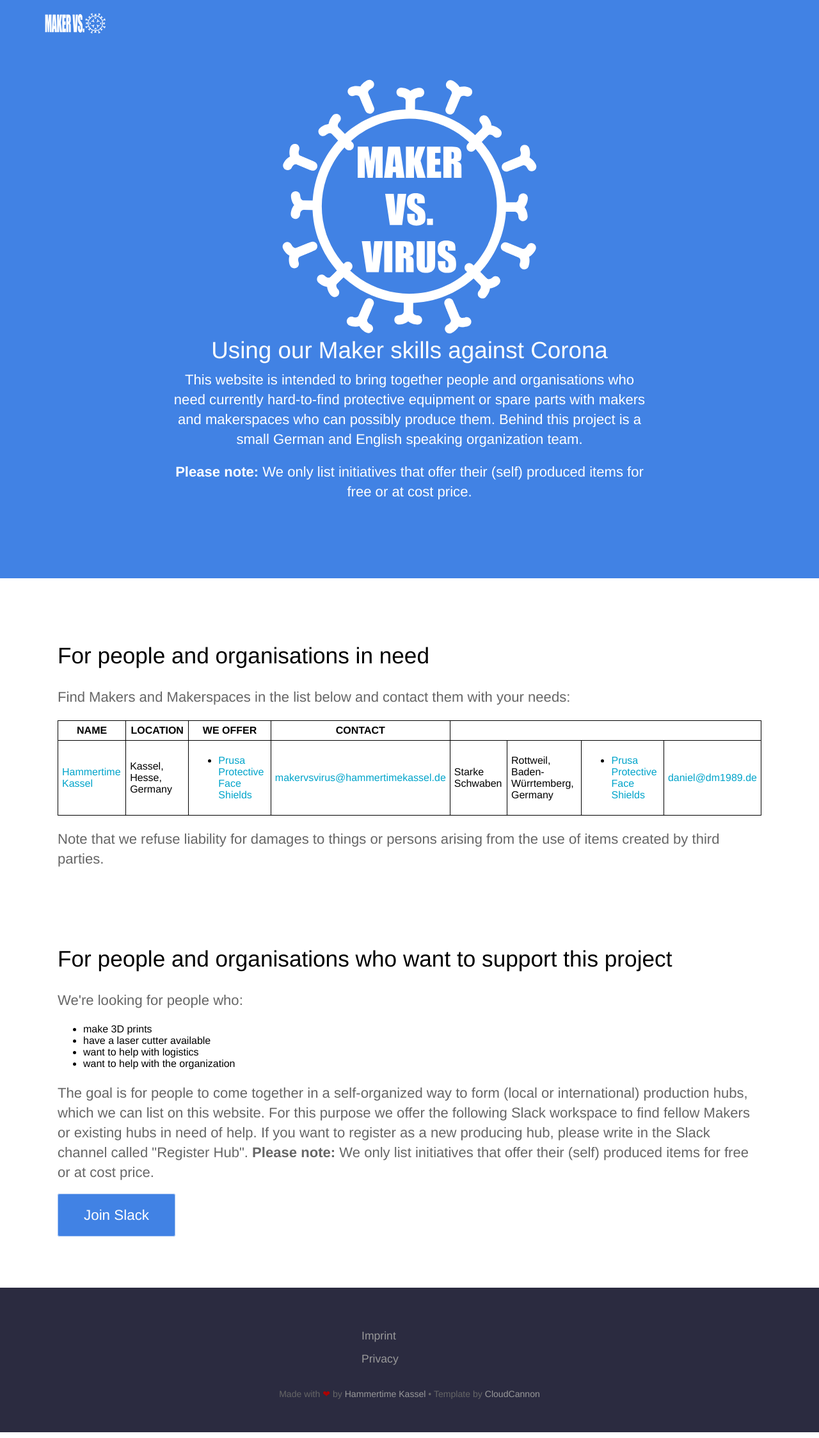
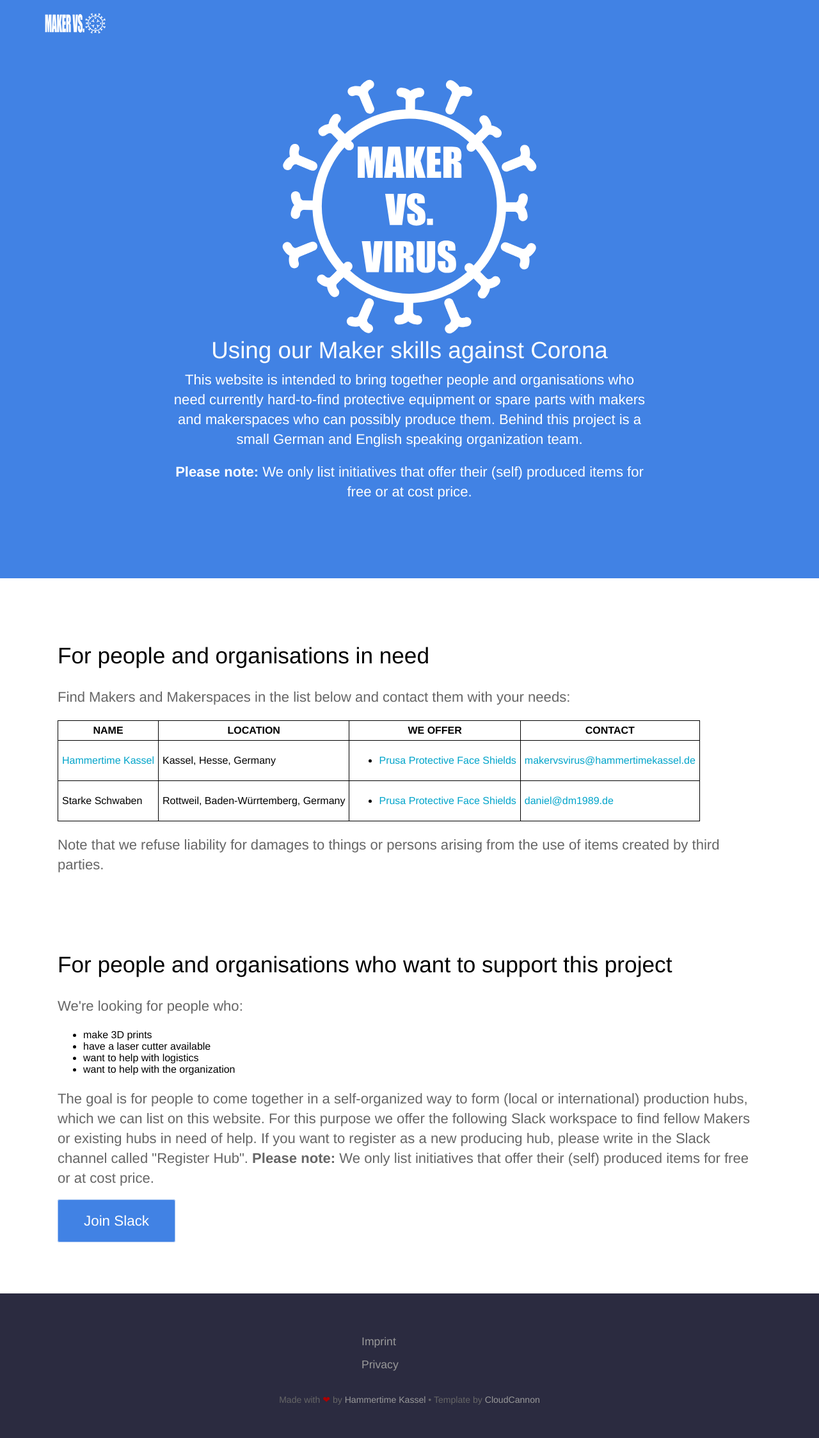
Before and after one commit to CloudCannon/hydra-jekyll-template, a Jekyll site: the page built from index.html, in a window 1280 px wide. Shown: the whole page at 64% size. Built offline with Jekyll 4.4.1, drawn with Linux system fonts in a browser that asks for light colours; the list of posts is cut into pages by our own code.

Commit message:
FIX hub table

```diff
--- a/index.html
+++ b/index.html
@@ -48,8 +48,8 @@ description: Using our Maker skills against Corona, for the people
 						</tr>
 					</thead>
 					<tbody>
-					  <tr>
-							{% for hub in site.data.hubs %}
+						{% for hub in site.data.hubs %}
+					  		<tr>
 								<td>
 									{% if hub.link And hub.link != '' %}
 										<a href="{{hub.link}}" target="_blank">{{hub.name}}</a>
@@ -71,9 +71,9 @@ description: Using our Maker skills against Corona, for the people
 										{% endfor %}
 									</ul>
 								</td>
-						    <td>{{hub.contact}}</td>
-							{% endfor %}
-					  </tr>
+						    	<td>{{hub.contact}}</td>
+					  		</tr>
+						{% endfor %}
 					</tbody>
 				</table>
 				<p>
```
